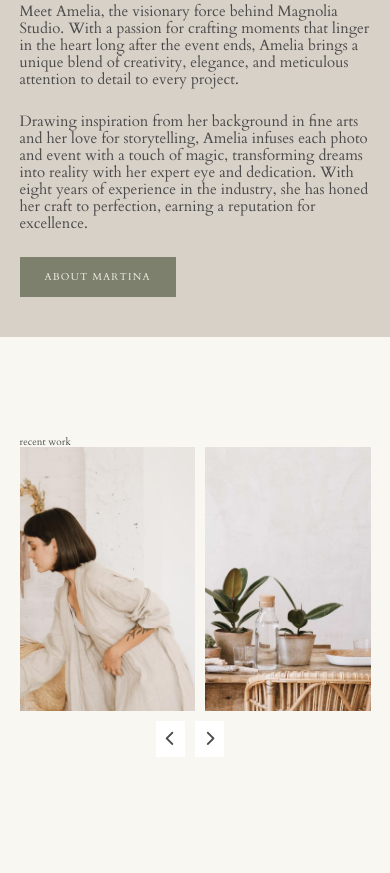
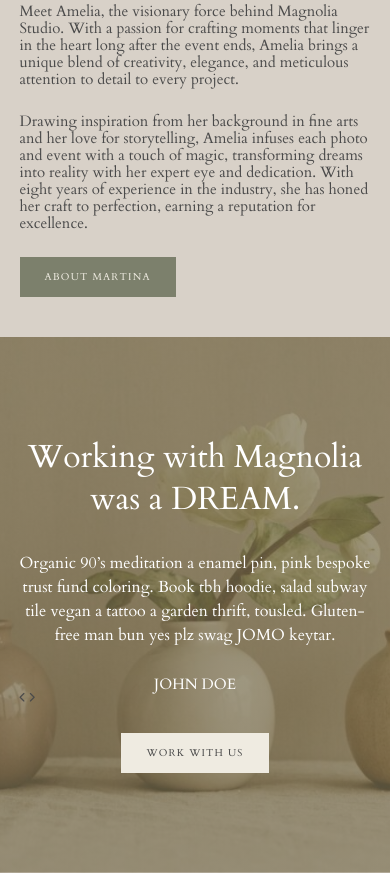
Before and after one commit to AnasAzkoul/HYF-project, a plain HTML site: page index.html in a window 390 px wide. Shown: the part 3953-4826 px from the top of the page. Drawn offline with Linux system fonts and the light colour scheme.

Commit message:
working on testimonials carousel

```diff
--- a/index.html
+++ b/index.html
@@ -197,7 +197,11 @@
         <div class="container">
           <div class="meet-me-details">
             <figure>
-              <img src="./assets/pexels-vlada-karpovich-9968504.jpg" alt="" loading="lazy" />
+              <img
+                src="./assets/pexels-vlada-karpovich-9968504.jpg"
+                alt=""
+                loading="lazy"
+              />
             </figure>
             <div class="meet-me-description">
               <h2>meet <span>martina</span></h2>
@@ -220,52 +224,29 @@
           </div>
         </div>
       </section>
-      <!-- -------------- Recent Work section -------------- -->
-      <section class="recent-work">
+      <!-- -------------- Testimonials section -------------- -->
+      <section class="testimonials">
         <div class="container">
-          <div class="recent-work-details">
-            <h2>recent work</h2>
-
-            <div class="recent-work-carousel">
-              <figure class="recent-work-carousel-item">
-                <img src="./assets/IMG_7498-4.jpg" alt="" loading="lazy" />
-              </figure>
-              <figure class="recent-work-carousel-item">
-                <img src="./assets/IMG_8089-10.jpg" alt="" loading="lazy" />
-              </figure>
-              <figure class="recent-work-carousel-item">
-                <img
-                  src="./assets/kaboompics_flowers-in-small-ceramic-vases-beige-neutral-aesthetics-30222-1024x609.jpg"
-                  alt=""
-                  loading="lazy"
-                />
-              </figure>
-              <figure class="recent-work-carousel-item">
-                <img
-                  src="./assets/pexels-karolina-grabowska-4203071.jpg"
-                  alt=""
-                  loading="lazy"
-                />
-              </figure>
-              <figure class="recent-work-carousel-item">
-                <img
-                  src="./assets/pexels-amar-preciado-12954021-683x1024.jpg"
-                  alt=""
-                  loading="lazy"
-                />
-              </figure>
+          <div class="slider">
+            <article class="slide">
+              <h3>Working with Magnolia was a DREAM.</h3>
+              <p class="slide-body">
+                Organic 90’s meditation a enamel pin, pink bespoke trust fund
+                coloring. Book tbh hoodie, salad subway tile vegan a tattoo a
+                garden thrift, tousled. Gluten-free man bun yes plz swag JOMO
+                keytar.
+              </p>
+              <p class="slide-author">john doe</p>
+            </article>
           </div>
-            <div>
-              <button class="carousel-nav-btn left" id="left">
+          <button class="carousel-nav-btn" id="left">
             <i class="fa-solid fa-chevron-left"></i>
           </button>
           <button class="carousel-nav-btn" id="right">
             <i class="fa-solid fa-chevron-right right"></i>
           </button>
-              <button>
-
-              </button>
-            </div>
+          <div class="btn-container">
+            <button class="btn btn-secondary">work with us</button>
           </div>
         </div>
       </section>
--- a/index.js
+++ b/index.js
@@ -48,21 +48,40 @@ setInterval(() => {
   resetActiveItem();
 }, 5000);
 
-// carousel functionality for recent work ------------------------------------------
+// Testimonials functionality ------------------------------------------
 
-const carousel = document.querySelector(".recent-work-carousel");
-const carouselItem = document.querySelector(".recent-work-carousel-item");
-const btnLeft = document.getElementById("left");
-const btnRight = document.getElementById("right");
+const testimonials = [
+  {
+    title: "Working with Magnolia was a DREAM.",
+    body: "Organic 90’s meditation a enamel pin, pink bespoke trust fund coloring. Book tbh hoodie, salad subway tile vegan a tattoo a garden thrift, tousled. Gluten-free man bun yes plz swag JOMO keytar.",
+    author: "John Doe",
+  },
+  {
+    title: "You won’t regret working with Magnolia.",
+    body: "Edison bulb cronut organic art party dreamcatcher and praxis narwhal shabby chic kale chips cray chillwave cliche and organic 90’s kombucha. Gluten-free man bun yes plz swag JOMO keytar neutral milk hotel.",
+    author: "Mary Doe",
+  },
+  {
+    title: "We’ll treasure our photos for a lifetime.",
+    body: "I’m baby artisan disrupt post-ironic iPhone brunch. Yes plz sriracha pink a thundercats messenger bag. Glossier succulents a authentic poutine. Gluten-free man bun yes plz swag JOMO keytar neutral milk hotel.",
+    author: "Steven Doe",
+  },
+  {
+    title: "The best experience I have ever had.",
+    body: "Organic 90’s meditation a enamel pin, pink bespoke trust fund coloring. Book tbh hoodie, salad subway tile vegan a tattoo a garden thrift, tousled. Gluten-free man bun yes plz swag JOMO keytar.",
+    author: "Angela Smith",
+  },
+];
 
-const carouselItemWidth = carouselItem.clientWidth;
+function getTestimonials(delay) {
+  return new Promise((resolve) => {
+    setTimeout(() => {
+      resolve(testimonials);
+    }, delay);
+  });
+}
 
-console.log(carouselItemWidth);
-
-btnLeft.addEventListener("click", () => {
-  carousel.scrollLeft -= carouselItemWidth;
+document.addEventListener("DOMContentLoaded", async () => {
+  const testimonials = await getTestimonials();
+  console.log(testimonials);
 });
-
-btnRight.addEventListener("click", () => {
-  carousel.scrollLeft += carouselItemWidth;
-})
--- a/styles.css
+++ b/styles.css
@@ -15,7 +15,7 @@
   --font-size-base: 1rem; /* Typically 16px if the user's browser default is set to 16px */
   --font-size-md: 1.5rem;
   --font-size-large: clamp(2.5rem, 2vw, 4rem);
-  --font-size-xlarge: clamp(3.2rem, 2vw, 4rem);
+  --font-size-xlarge: clamp(3.2rem, 2vw, 5rem);
   /* Font Family */
   --font-header: "Josefin Sans", sans-serif;
   --font-content: "Cardo", serif;
@@ -633,53 +633,59 @@ header::after {
   }
 }
 /* ----------------------- Recent Work Section ----------------------- */
-.recent-work {
+.testimonials {
   padding-block: 10rem;
+  background: linear-gradient(
+      0deg,
+      rgba(121, 111, 80, 0.7),
+      rgba(121, 111, 80, 0.7)
+    ),
+    url(./assets/kaboompics_flowers-in-small-ceramic-vases-beige-neutral-aesthetics-30222-1024x609.jpg);
+  background-attachment: fixed;
+  background-position: center;
+  background-repeat: no-repeat;
+  background-size: cover;
+  position: relative;
+  color: white;
 }
 
-.carousel-wrapper {
+.slide {
+  display: flex;
+  flex-direction: column;
+  gap: 3rem;
+  align-items: center;
+  justify-content: center;
 }
 
-.recent-work-carousel {
-  overflow: hidden;
-  display: flex;
-  gap: 1rem;
-  flex-wrap: nowrap;
-  scroll-behavior: smooth;
-  position: relative;
+.slide h3 {
+  font-size: var(--font-size-xlarge);
+  text-align: center;
+  line-height: 1.3;
 }
 
-.recent-work-carousel-item {
-  flex: 0 0 calc(100% / 2);
+.slide-body {
+  max-width: 45rem;
+  font-size: 1.6rem;
+  line-height: 1.5;
+  text-align: center;
 }
 
-.recent-work-carousel img {
-  width: 100%;
-  height: 100%;
-  object-fit: cover;
-  object-position: center;
-
-  z-index: 50;
+.slide-author {
+  font-size: var(--font-size-md);
+  text-transform: uppercase;
 }
 
-.recent-work-details div:nth-child(3) {
-  display: flex;
-  justify-content: center;
-  align-items: center;
-  gap: 1rem;
-  margin-top: 1rem;
+.btn-container {
+  display: grid;
+  place-items: center;
+  margin-top: 3rem;
 }
 
 .carousel-nav-btn {
-  background-color: white;
-  padding: 1rem;
-  font-size: var(--font-size-md);
+
 }
 
 @media only screen and (min-width: 766px) {
-  .recent-work-carousel-item {
-    flex: 0 0 calc(100% / 4);
-  }
 }
 
 /* ----------------------- Utility classes ----------------------- */
@@ -689,8 +695,8 @@ header::after {
 }
 
 @media only screen and (min-width: 766px) {
-  .container {
-    max-width: 65%;
+  .slide-body {
+    max-width: 60rem;
   }
 }
 
```
Lines whose indentation alone changed are shown as unchanged.
